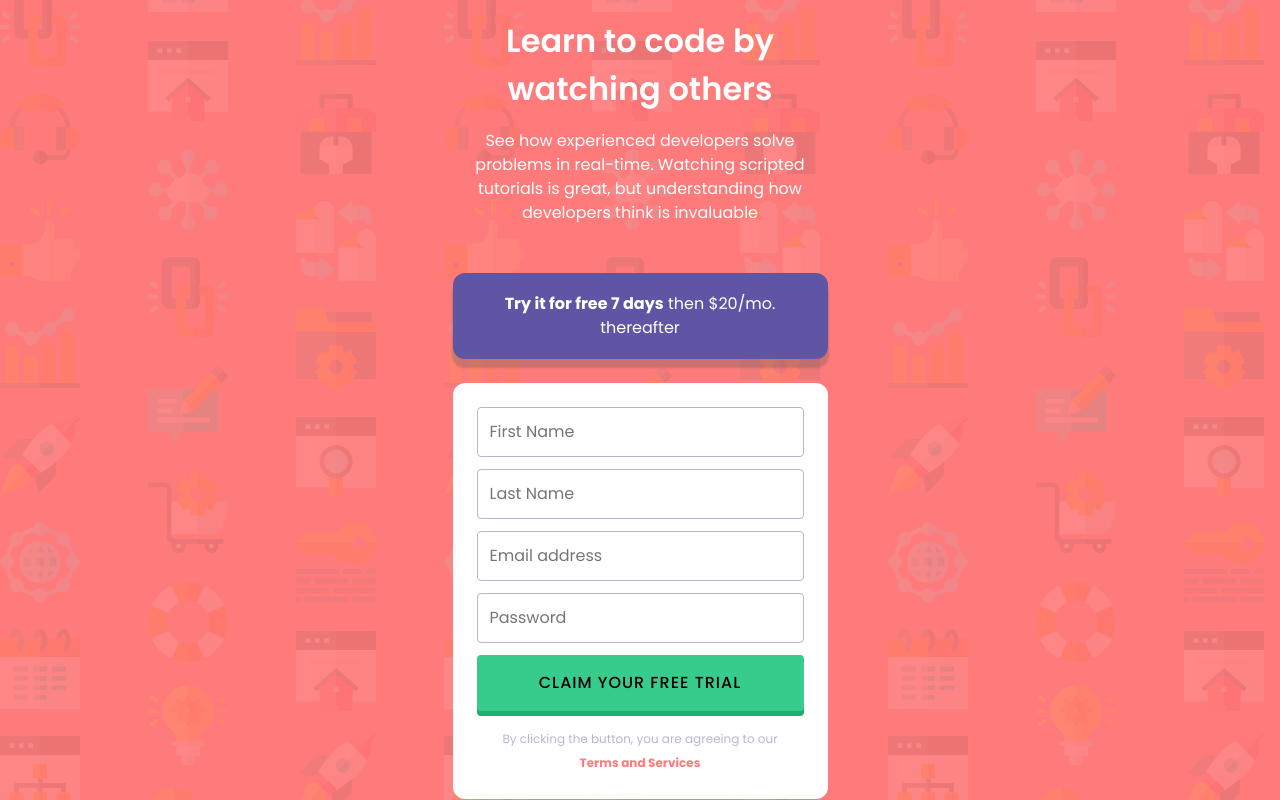
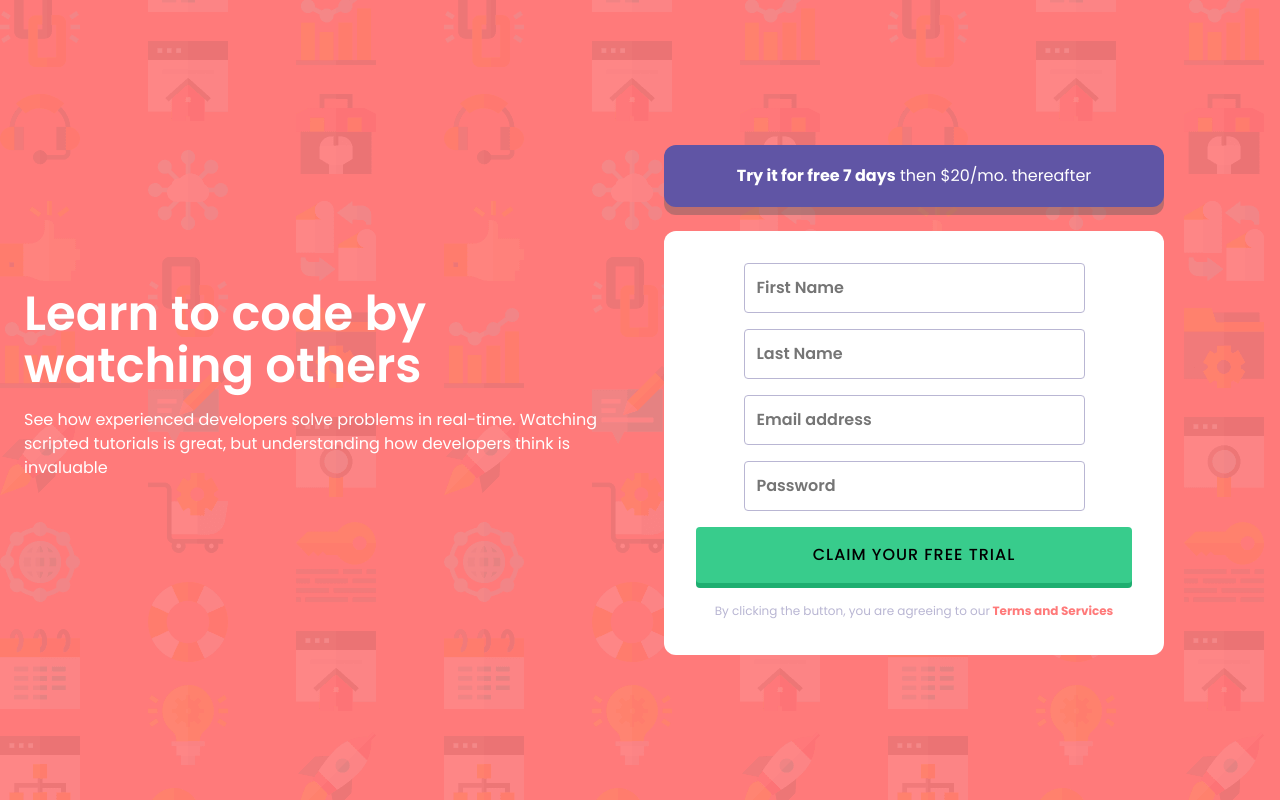
Before and after one commit to Matej-ch/intro-with-signup-form, a React (Vite) app: page / in a window 1280 px wide. Built offline with nearby package versions, Linux system fonts and the light colour scheme.

Commit message:
added methods and simple validation

```diff
--- a/src/App.scss
+++ b/src/App.scss
@@ -3,3 +3,9 @@
   margin: 0 auto;
   text-align: center;
 }
+
+@media (min-width: 375px) {
+  #root {
+    max-width: 1280px;
+  }
+}
--- a/src/FreeTrialForm.tsx
+++ b/src/FreeTrialForm.tsx
@@ -1,20 +1,121 @@
 import './IntroPage.scss'
+import React, {useState} from "react";
+import iconErrorSvg from './assets/icon-error.svg'
 
 function FreeTrialForm() {
 
-    const handleSubmit = () => {
+    const [firstName, setFirstName] = useState<string>("")
+    const [lastName, setLastName] = useState<string>("")
+    const [email, setEmail] = useState<string>("")
+    const [password, setPassword] = useState<string>("")
+    const [errors, setErrors] = useState({
+        firstNameError: '',
+        lastNameError: '',
+        emailError: '',
+        passwordError: '',
+    })
 
+    interface FormDataType {
+        firstName: string,
+        lastName: string,
+        email: string,
+        password: string
     }
 
-    return (<div>
+    const responseBody: FormDataType = {firstName: "", lastName: "", email: "", password: ""}
+
+    const handleSubmit = (event: React.FormEvent<HTMLFormElement>) => {
+        event.preventDefault();
+
+        responseBody.firstName = firstName
+        responseBody.lastName = lastName
+        responseBody.email = email
+        responseBody.password = password;
+
+        if (validate()) {
+            //form submission here
+            /*fetch('url for post request here', {
+                method: 'POST',
+                body: JSON.stringify(responseBody)
+            }).then(res => res.json()).then(data => {
+            }).catch(err => console.error(err))*/
+        }
+    }
+
+    const inputChangeHandler = (setFunction: React.Dispatch<React.SetStateAction<string>>, errorName: string, event: React.ChangeEvent<HTMLInputElement>) => {
+        setFunction(event.target.value)
+        setErrors({...errors, ...{[errorName]: ''}})
+    }
+
+    const validate = (): boolean => {
+
+        let firstNameError = "";
+        let lastNameError = "";
+        let emailError = "";
+        let passwordError = "";
+
+        if (!firstName) {
+            firstNameError = "First Name cannot be empty";
+        }
+
+        if (!lastName) {
+            lastNameError = "Last Name cannot be empty";
+        }
+
+        const reg = /^\w+([\.-]?\w+)*@\w+([\.-]?\w+)*(\.\w{2,3})+$/;
+        if (!email || !reg.test(email)) {
+            emailError = "Looks like this is not an email";
+        }
+
+        if (!password) {
+            passwordError = "Password cannot be empty";
+        }
+
+        if (emailError || firstNameError || lastNameError || passwordError) {
+            setErrors({firstNameError, lastNameError, emailError, passwordError});
+            return false;
+        }
+
+        return true;
+    }
+
+    return (
+        <div className='form-container'>
             <div className="free-info">
                 <span>Try it for free 7 days</span> then $20/mo. thereafter
             </div>
             <form className="form" onSubmit={handleSubmit}>
-            <input type="text" placeholder="First Name"/>
-            <input type="text" placeholder="Last Name"/>
-            <input type="text" placeholder="Email address"/>
-            <input type="text" placeholder="Password"/>
+                <label>
+                    <input type="text" className={errors.firstNameError.length ? 'error' : ''} placeholder="First Name"
+                           onChange={(e) => inputChangeHandler(setFirstName, 'firstNameError', e)}/>
+                    {errors.firstNameError.length ?
+                        <><span className="validation-error">{errors.firstNameError}</span>
+                            <img className='error-img' src={iconErrorSvg} alt=""/></> : null}
+                </label>
+
+                <label>
+                    <input type="text" placeholder="Last Name" className={errors.lastNameError.length ? 'error' : ''}
+                           onChange={(e) => inputChangeHandler(setLastName, 'lastNameError', e)}/>
+                    {errors.lastNameError.length ?
+                        <><span className="validation-error">{errors.lastNameError}</span>
+                            <img className='error-img' src={iconErrorSvg} alt=""/></> : null}
+                </label>
+
+                <label>
+                    <input type="text" placeholder="Email address" className={errors.emailError.length ? 'error' : ''}
+                           onChange={(e) => inputChangeHandler(setEmail, 'emailError', e)}/>
+                    {errors.emailError.length ? <><span className="validation-error">{errors.emailError}</span>
+                        <img className='error-img' src={iconErrorSvg} alt=""/></> : null}
+                </label>
+
+                <label>
+                    <input type="password" placeholder="Password" className={errors.passwordError.length ? 'error' : ''}
+                           onChange={(e) => inputChangeHandler(setPassword, 'passwordError', e)}/>
+                    {errors.passwordError.length ?
+                        <><span className="validation-error">{errors.passwordError}</span>
+                            <img className='error-img' src={iconErrorSvg} alt=""/></> : null}
+                </label>
+
                 <button type='submit' className="submit">Claim your free trial</button>
                 <p className="term-of-services">By clicking the button, you are agreeing to our
                     <span className="highlight"> Terms and Services</span>
--- a/src/IntroPage.scss
+++ b/src/IntroPage.scss
@@ -18,7 +18,8 @@
     margin-bottom: 1.5rem;
     padding: 1.2rem 2.5rem;
     border-radius: 0.75rem;
-    box-shadow: 0 8px 2px 1px rgba(90, 90, 90, .3);
+    font-weight: 400;
+    box-shadow: 0 8px 0px 0px rgba(90, 90, 90, .4);
 
     span {
       font-weight: 700;
@@ -37,8 +38,21 @@
     border: 1px solid var(--gray-blue);
     margin-bottom: 0.75rem;
     color: var(--dark-blue);
+    font-weight: 600;
     padding: 0.75rem;
     border-radius: 0.25rem;
+    position: relative;
+
+    &:focus {
+      outline: 1px solid var(--dark-blue);
+      border: 1px solid var(--dark-blue);
+    }
+  }
+
+  input.error {
+    outline: 1px solid var(--red);
+    border: 1px solid var(--red);
+    margin-bottom: 0.15rem;
   }
 
   .term-of-services {
@@ -51,6 +65,18 @@
       color: var(--red);
       font-weight: 700;
     }
+  }
+
+  .form label {
+    display: inline-block;
+    position: relative;
+  }
+
+  .error-img {
+    position: absolute;
+    right: 0;
+    top: 13px;
+    margin-right: 1rem;
   }
 
   .submit {
@@ -68,9 +94,54 @@
     &:hover {
       background-color: hsl(154, 59%, 51%, 0.8);
     }
+
+    &:active {
+      box-shadow: inset 0px 5px 10px 0px var(--green-dark);
+    }
+  }
+
+  .validation-error {
+    color: var(--red);
+    display: inline-block;
+    width: 100%;
+    text-align: right;
+    margin-bottom: 0.75rem;
+    font-size: 0.85rem;
+    font-style: italic;
   }
 }
 
+@media (min-width: 375px) {
+  .page-container {
+    grid-template-columns: 1fr 1fr;
+    gap: 3rem;
 
-@media (min-width: 375px) {
+    .header {
+      display: flex;
+      flex-direction: column;
+      justify-content: center;
+    }
+
+    .heading {
+      text-align: left;
+      font-size: 3rem;
+      line-height: 3.25rem;
+    }
+
+    .paragraph {
+      text-align: left;
+    }
+
+    .form-container {
+      max-width: 500px;
+    }
+
+    .form {
+      padding: 2rem;
+    }
+
+    input {
+      margin-bottom: 1rem;
+    }
+  }
 }
--- a/src/IntroPage.tsx
+++ b/src/IntroPage.tsx
@@ -8,7 +8,7 @@ function IntroPage({children}: Props) {
 
     return (
         <div className='page-container'>
-            <div>
+            <div className='header'>
                 <h1 className="heading">Learn to code by watching others</h1>
                 <p className="paragraph">See how experienced developers solve problems in real-time.
                     Watching scripted tutorials is great, but understanding how developers think is invaluable
--- a/src/index.scss
+++ b/src/index.scss
@@ -69,5 +69,4 @@ body {
   body {
     background-image: url(./assets/bg-intro-desktop.png);
   }
-
 }
```
Lines whose indentation alone changed are shown as unchanged.
